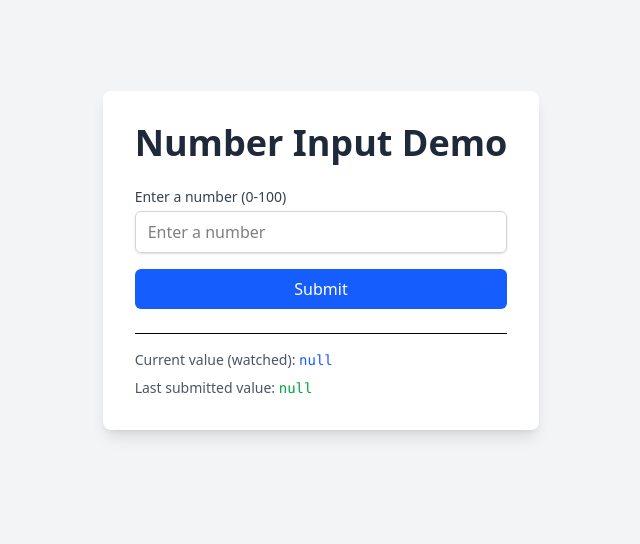
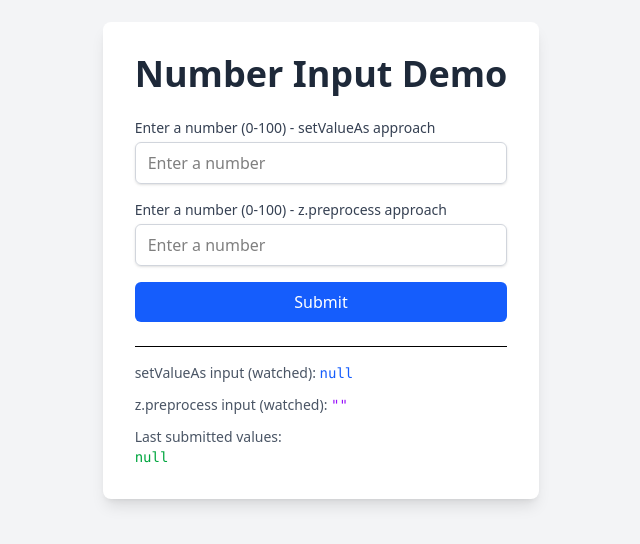
Before and after one commit to nemolize/react-hook-form-zod-demo, a React (Vite) app: page / in a window 1280 px wide. Shown: the part 140-684 px from the top of the page, without its empty margins (319-959 px from the left). Built offline with nearby package versions, Linux system fonts and the light colour scheme.

Commit message:
feat: add number input with z.preprocess validation and update watched value display

```diff
--- a/src/App.tsx
+++ b/src/App.tsx
@@ -3,29 +3,42 @@ import { useState } from "react";
 import { useForm } from "react-hook-form";
 import { z } from "zod";
 
+const preprocessNumber = z.preprocess(
+  (val) => {
+    if (val === "" || val === null || val === undefined) return null;
+    const num = Number(val);
+    return Number.isNaN(num) ? null : num;
+  },
+  z.union([z.number().min(0).max(100), z.null()]),
+);
+
 const numberSchema = z.object({
   numberInput: z.union([z.number().min(0).max(100), z.null()]),
+  numberInputPreprocess: preprocessNumber,
 });
 
 type NumberFormData = z.infer<typeof numberSchema>;
 
 const App = () => {
-  const [submittedValue, setSubmittedValue] = useState<number | null>(null);
+  const [submittedValue, setSubmittedValue] = useState<NumberFormData | null>(
+    null,
+  );
 
   const {
     register,
     handleSubmit,
     watch,
     formState: { errors },
-  } = useForm<NumberFormData>({
+  } = useForm({
     resolver: zodResolver(numberSchema),
   });
 
   const watchedValue = watch("numberInput");
+  const watchedValuePreprocess = watch("numberInputPreprocess");
 
-  const onSubmit = (data: NumberFormData) => {
+  const onSubmit = (data: unknown) => {
     console.log("Form submitted with:", data);
-    setSubmittedValue(data.numberInput);
+    setSubmittedValue(data as NumberFormData);
   };
 
   return (
@@ -40,7 +53,7 @@ const App = () => {
               htmlFor="numberInput"
               className="block text-sm font-medium text-gray-700 mb-1"
             >
-              Enter a number (0-100)
+              Enter a number (0-100) - setValueAs approach
             </label>
             <input
               id="numberInput"
@@ -61,6 +74,27 @@ const App = () => {
               </p>
             )}
           </div>
+
+          <div>
+            <label
+              htmlFor="numberInputPreprocess"
+              className="block text-sm font-medium text-gray-700 mb-1"
+            >
+              Enter a number (0-100) - z.preprocess approach
+            </label>
+            <input
+              id="numberInputPreprocess"
+              type="number"
+              {...register("numberInputPreprocess")}
+              className="w-full px-3 py-2 border border-gray-300 rounded-md shadow-sm focus:outline-none focus:ring-purple-500 focus:border-purple-500"
+              placeholder="Enter a number"
+            />
+            {errors.numberInputPreprocess && (
+              <p className="mt-1 text-sm text-red-600">
+                {errors.numberInputPreprocess.message}
+              </p>
+            )}
+          </div>
           <button
             type="submit"
             className="w-full bg-blue-600 text-white py-2 px-4 rounded-md hover:bg-blue-700 transition-colors"
@@ -69,18 +103,24 @@ const App = () => {
           </button>
         </form>
 
-        <div className="mt-6 space-y-2 border-t pt-4">
+        <div className="mt-6 space-y-3 border-t pt-4">
           <div className="text-sm text-gray-600">
-            <span className="font-medium">Current value (watched):</span>{" "}
+            <span className="font-medium">setValueAs input (watched):</span>{" "}
             <span className="font-mono text-blue-600">
               {JSON.stringify(watchedValue)}
             </span>
           </div>
           <div className="text-sm text-gray-600">
-            <span className="font-medium">Last submitted value:</span>{" "}
-            <span className="font-mono text-green-600">
-              {JSON.stringify(submittedValue)}
+            <span className="font-medium">z.preprocess input (watched):</span>{" "}
+            <span className="font-mono text-purple-600">
+              {JSON.stringify(watchedValuePreprocess)}
             </span>
+          </div>
+          <div className="text-sm text-gray-600">
+            <span className="font-medium">Last submitted values:</span>{" "}
+            <pre className="font-mono text-green-600">
+              {JSON.stringify(submittedValue, null, 2)}
+            </pre>
           </div>
         </div>
       </div>
```
Also changed, not shown: 1 other file (tests, documents, lock files or other folders).
